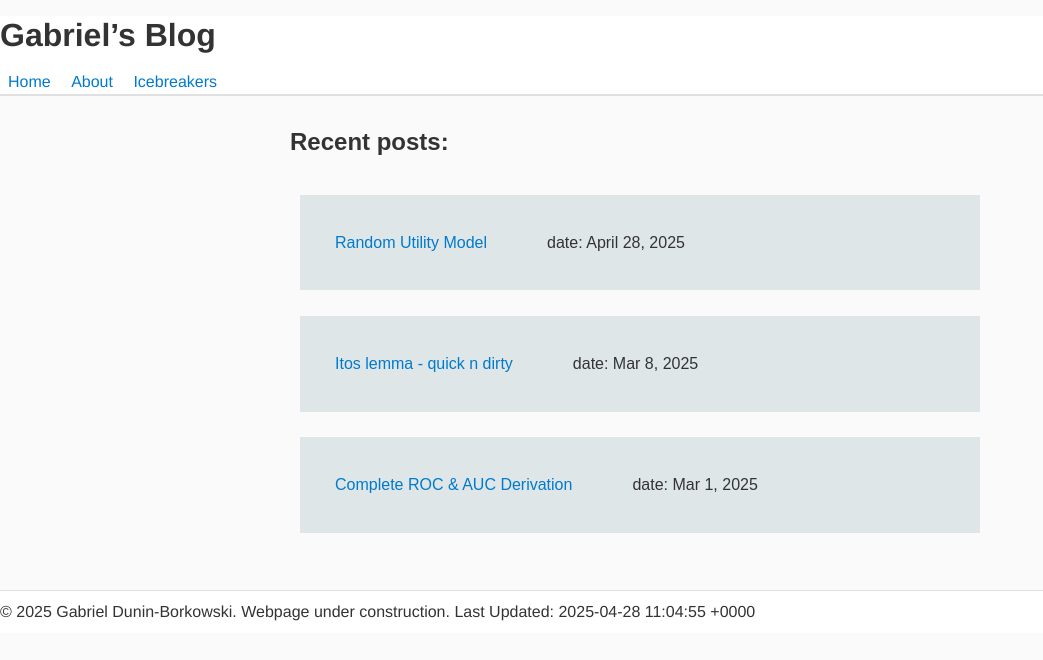
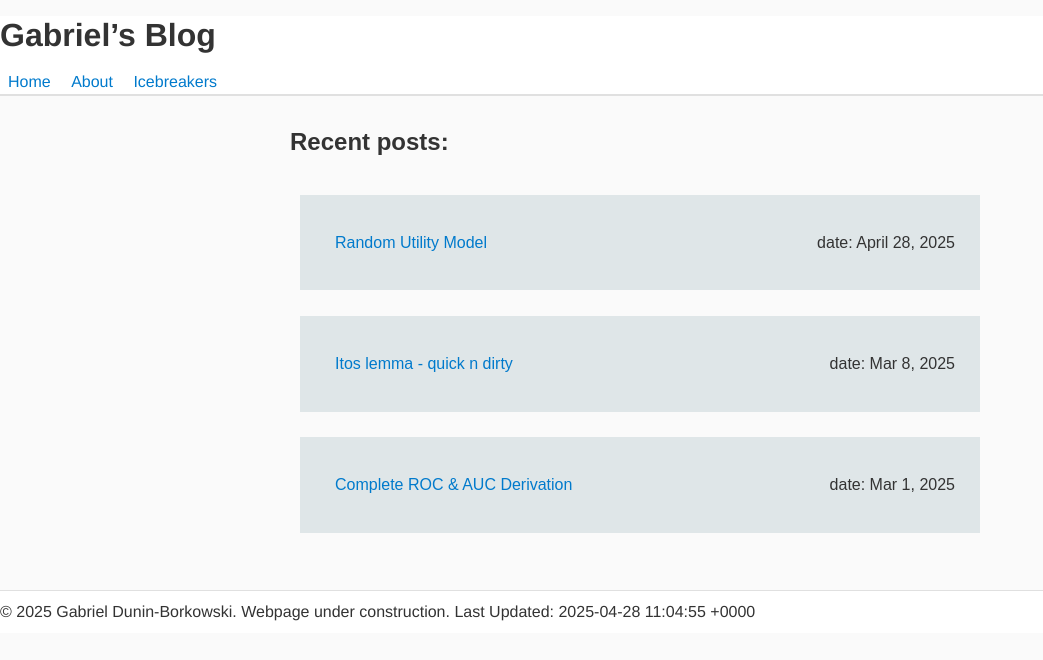
Before and after one commit to econometricsfanboy/gabrieldunin.com, a Jekyll site: the page built from docs/index.html, in a window 1280 px wide. Shown: the top 660 px of the page, without its empty margins (0-1043 px from the left). Built offline with Jekyll 4.4.1, drawn with Linux system fonts in a browser that asks for light colours.

Commit message:
Update list_of_posts.html
added a line so that the elements of the flexbox are pushed to opposite ends

```diff
--- a/docs/_includes/list_of_posts.html
+++ b/docs/_includes/list_of_posts.html
@@ -1,7 +1,7 @@
 <article>
     {% for item in site.data.listofposts %}
     <br>
-    <div style="display: flex; align-items: center; background-color:rgb(223, 230, 232); margin-left: 10px; margin-right: 10px;">
+    <div style="display: flex; align-items: center; justify-content: space-between; background-color:rgb(223, 230, 232); margin-left: 10px; margin-right: 10px;">
         <a href="{{ item.link }}" style="margin: 15px; padding: 20px;">
             {{ item.name }}
         </a>
```
